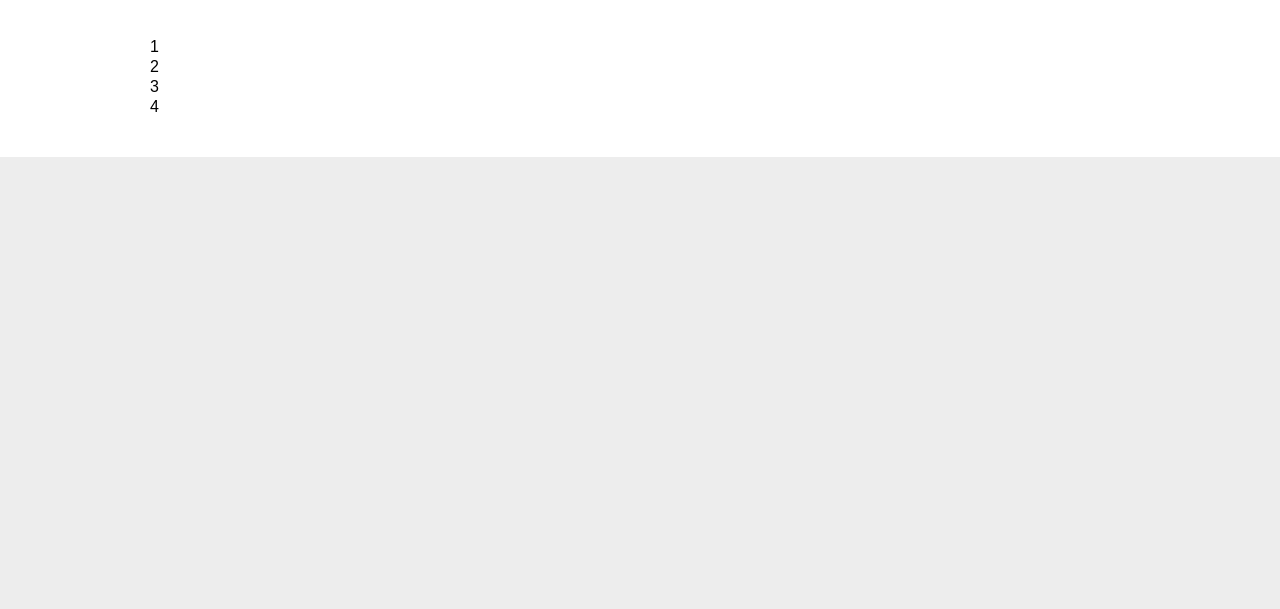
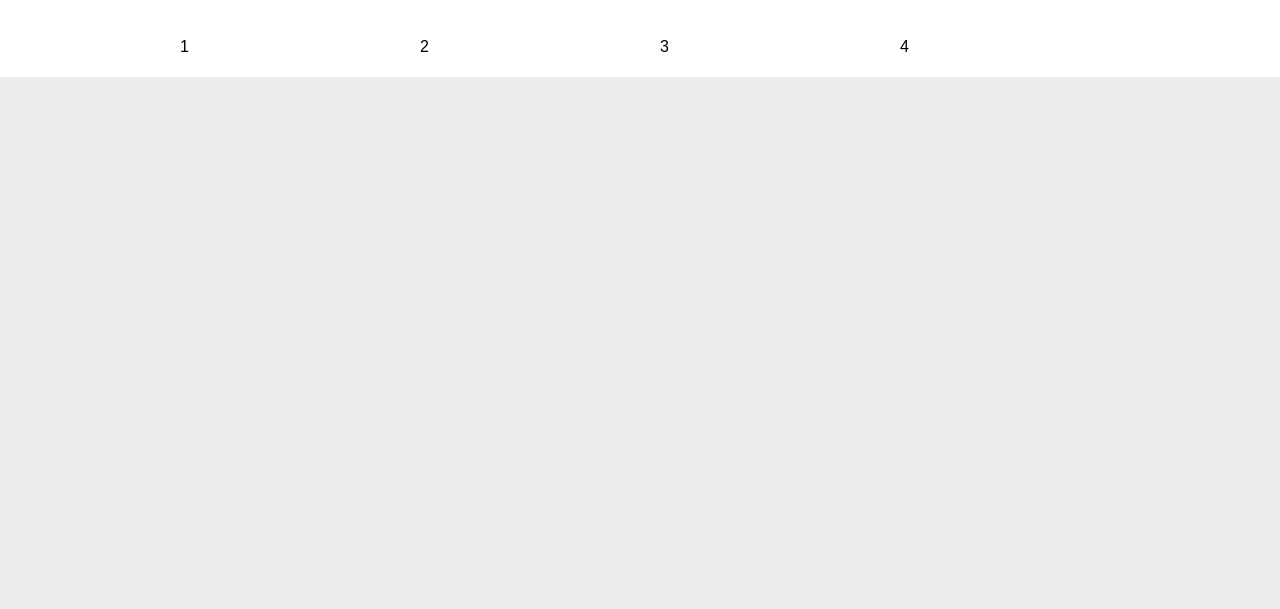
Before and after one commit to f23904363/f23904363.github.io, a plain HTML site: page index.html in a window 1280 px wide. Shown: the part 191-800 px from the top of the page. Drawn offline with Linux system fonts and the light colour scheme.

Commit message:
Update myCSS.css

```diff
--- a/CSS/myCSS.css
+++ b/CSS/myCSS.css
@@ -108,3 +108,9 @@ footer {
     margin: 0 auto;
     padding: 40px 10px;
 }
+
+.col_4 {
+    width: 180px;
+    float: left;
+    margin: 0 30px;
+}
```
